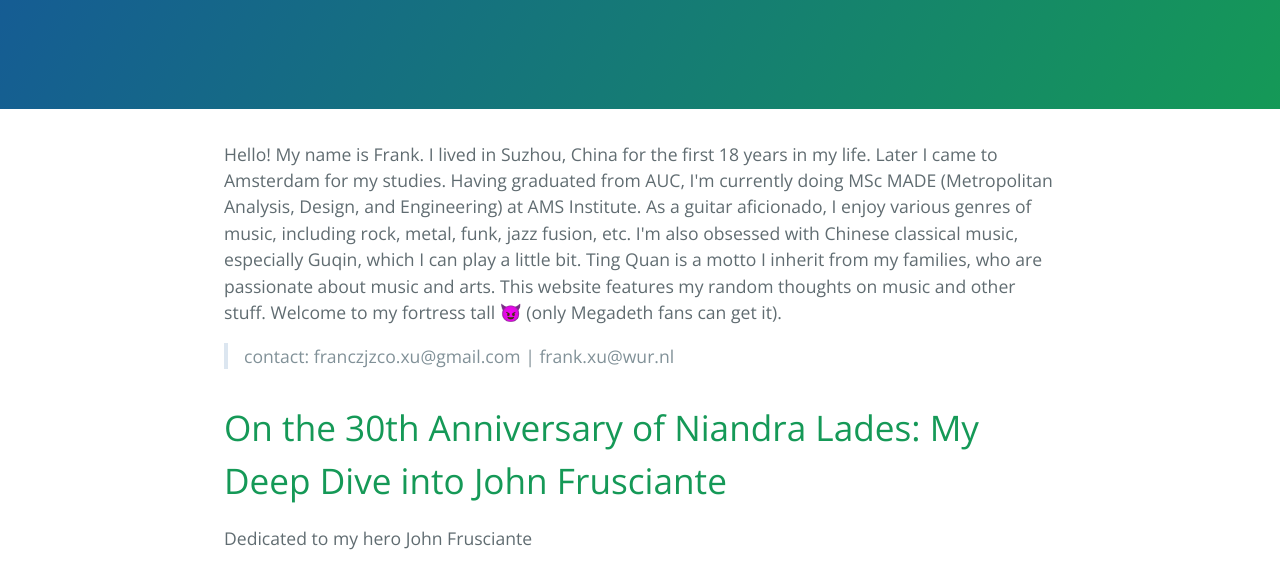
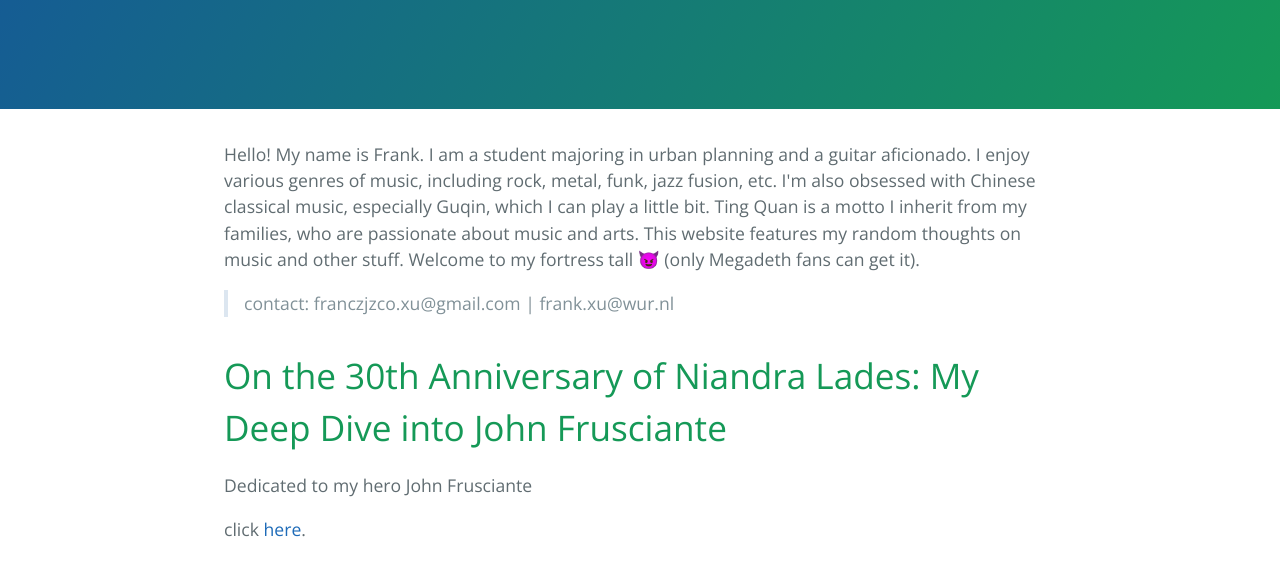
Before and after one commit to Franxuante/TQ, a website: page index.html in a window 1280 px wide. Shown: the part 208-773 px from the top of the page. Drawn offline with nearby package versions, Linux system fonts and the light colour scheme.

Commit message:
Update index.html

```diff
--- a/index.html
+++ b/index.html
@@ -16,7 +16,7 @@
     </section>
 
     <section class="main-content">
-      <p>Hello! My name is Frank. I lived in Suzhou, China for the first 18 years in my life. Later I came to Amsterdam for my studies. Having graduated from AUC, I'm currently doing MSc MADE (Metropolitan Analysis, Design, and Engineering) at AMS Institute. As a guitar aficionado, I enjoy various genres of music, including rock, metal, funk, jazz fusion, etc. I'm also obsessed with Chinese classical music, especially Guqin, which I can play a little bit. Ting Quan is a motto I inherit from my families, who are passionate about music and arts. This website features my random thoughts on music and other stuff. Welcome to my fortress tall 😈 (only Megadeth fans can get it).</p>
+      <p>Hello! My name is Frank. I am a student majoring in urban planning and a guitar aficionado. I enjoy various genres of music, including rock, metal, funk, jazz fusion, etc. I'm also obsessed with Chinese classical music, especially Guqin, which I can play a little bit. Ting Quan is a motto I inherit from my families, who are passionate about music and arts. This website features my random thoughts on music and other stuff. Welcome to my fortress tall 😈 (only Megadeth fans can get it).</p>
 
       <blockquote>
       <p>contact: franczjzco.xu@gmail.com | frank.xu@wur.nl</p>
```
